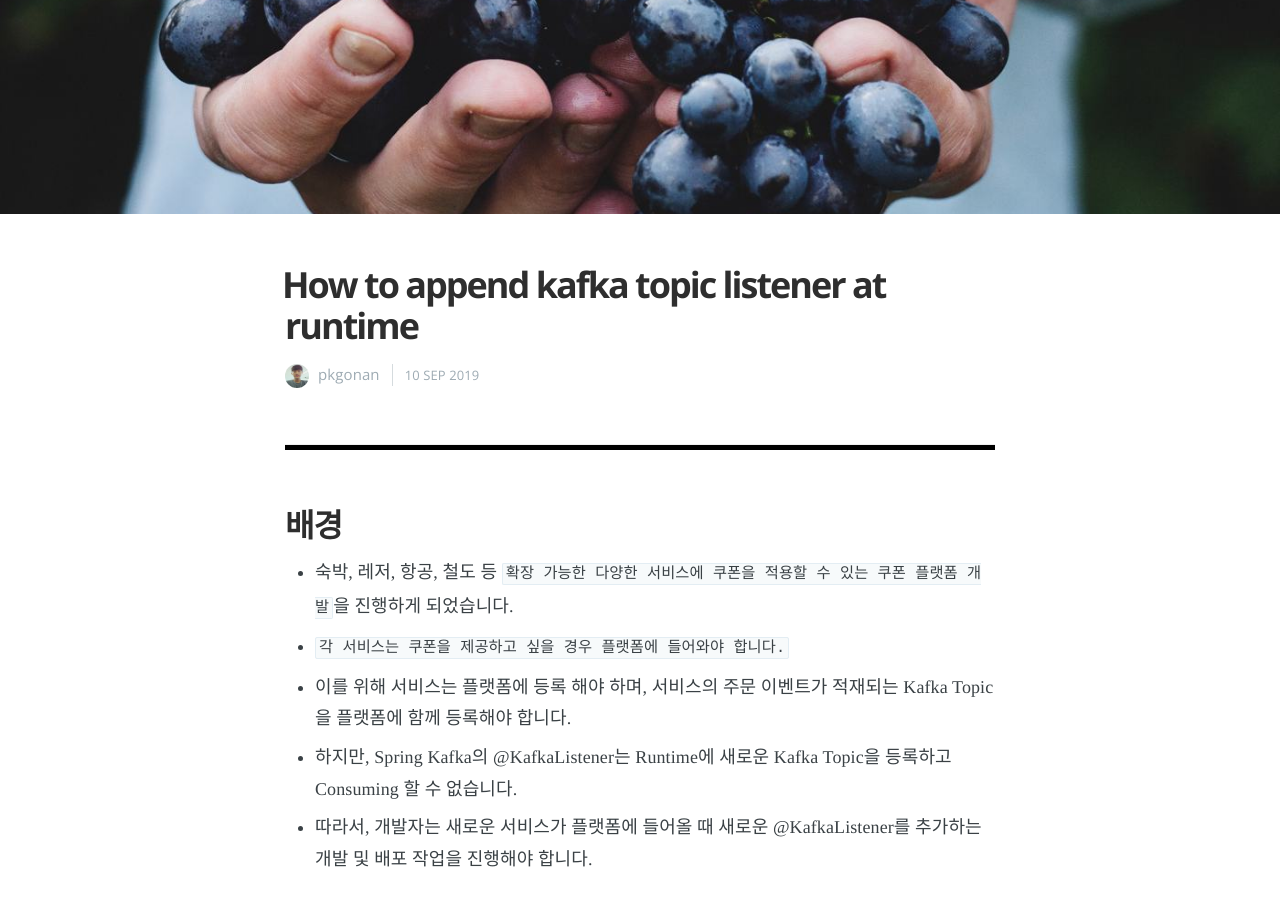
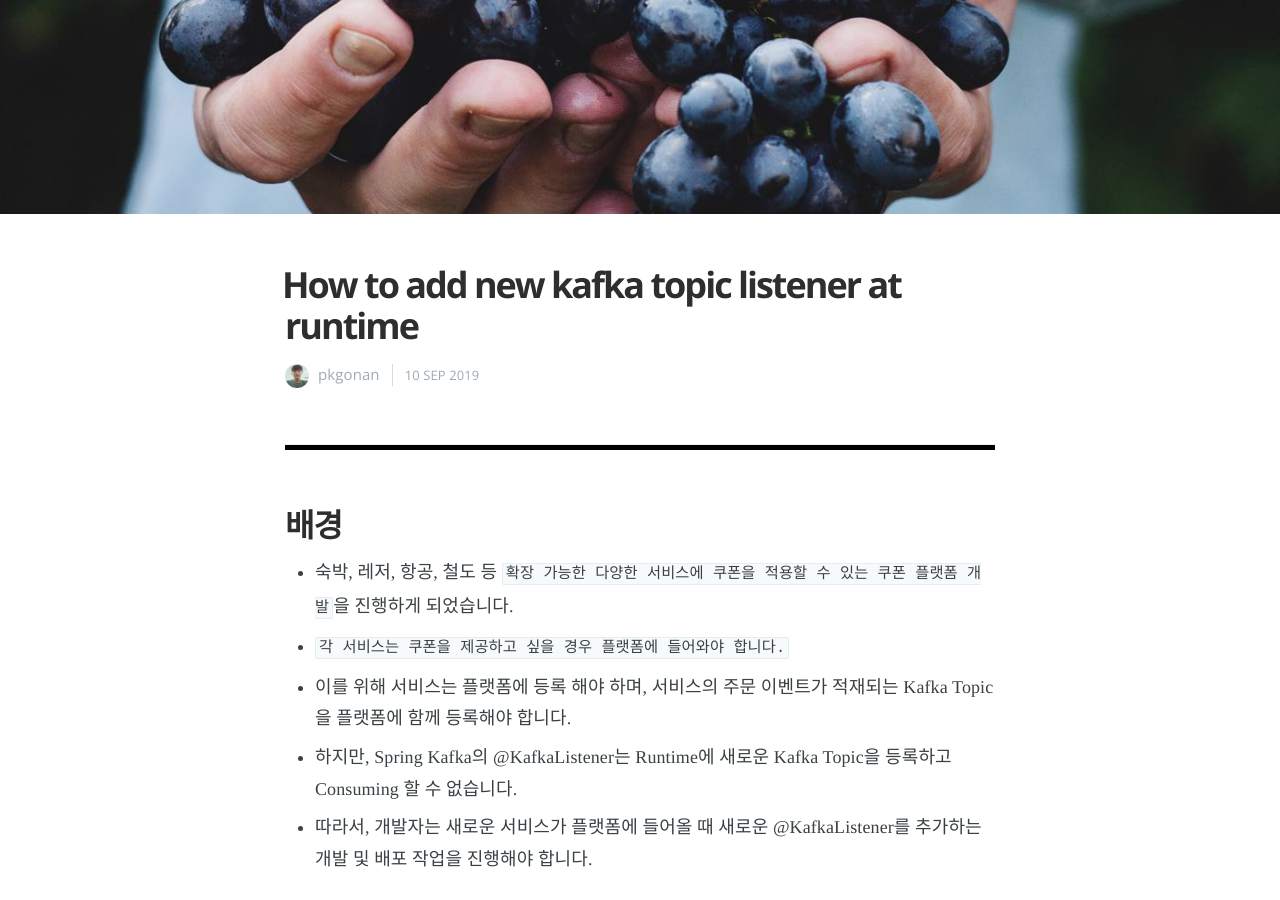
Before and after one commit to pkgonan/pkgonan.github.io, a Jekyll site: the page built from _posts/2019-09-10-runtime-kafka-listener.md, in a window 1280 px wide and 900 px high, scrolled down 236 px. Built offline with Jekyll 4.4.1, drawn with Linux system fonts in a browser that asks for light colours; nearby versions of some CDN libraries; some web fonts are replaced; some of the changed text lies outside the part shown.

Commit message:
[FIX] Typo

```diff
--- a/_posts/2019-09-10-runtime-kafka-listener.md
+++ b/_posts/2019-09-10-runtime-kafka-listener.md
@@ -1,7 +1,7 @@
 ---
 layout: post
 cover: '/assets/images/cover5.jpg'
-title: How to append kafka topic listener at runtime
+title: How to add new kafka topic listener at runtime
 date: 2019-09-10 00:00:00
 tags: Kafka platform
 subclass: 'post tag-dev'
@@ -23,7 +23,7 @@ navigation: True
 
 
 ## 결과
-> Runtime에 new kafka topic을 append, remove, start, stop 기능 개발 완료
+> Runtime에 new kafka topic을 add, remove, start, stop 기능 개발 완료
 
 
 ## Github
```
Also changed, not shown: _posts/2019-01-01-hibrnate-autocommit-tuning.md (+1 -1 lines).
